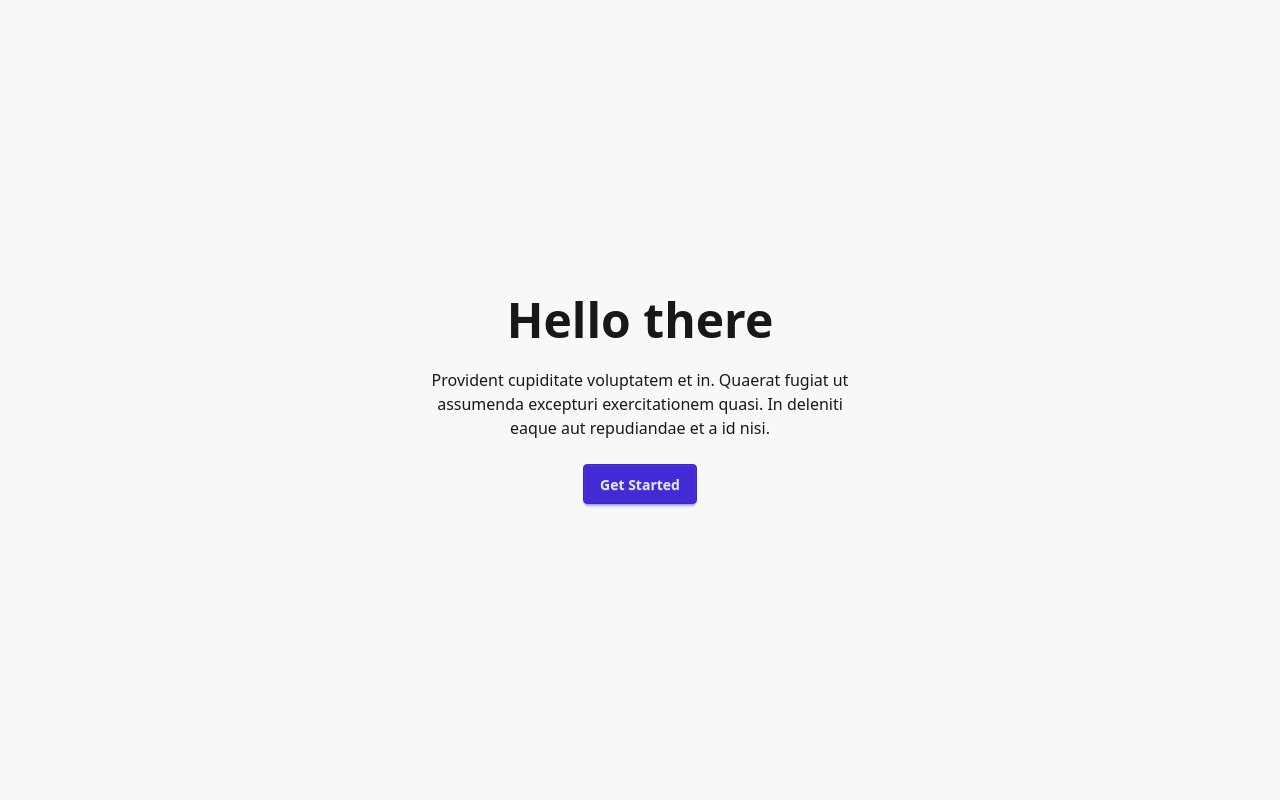
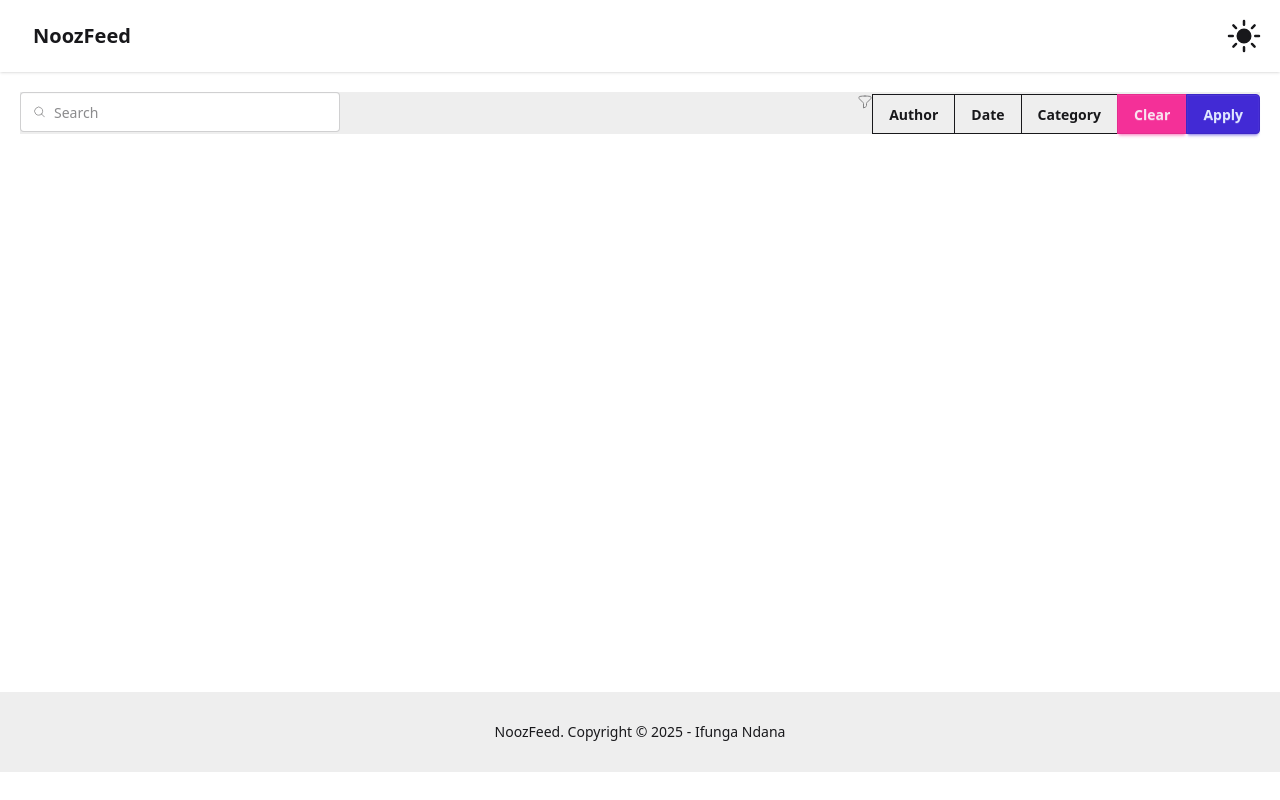
Before and after one commit to SubiyaCryolite/noozfeed, a React (Vite) app: page / in a window 1280 px wide. Built offline with nearby package versions, Linux system fonts and the light colour scheme.

Commit message:
Initial bootstrapping

```diff
--- a/package.json
+++ b/package.json
@@ -10,6 +10,7 @@
     "preview": "vite preview"
   },
   "dependencies": {
+    "@heroicons/react": "^2.2.0",
     "@tailwindcss/vite": "^4.0.8",
     "react": "^19.0.0",
     "react-dom": "^19.0.0",
--- a/src/App.tsx
+++ b/src/App.tsx
@@ -1,20 +1,26 @@
 import "./App.css";
+import ThemeControler from "@/components/ThemeController";
+import SearchInput from "@/components/SearchInput";
+import Filters from "@/components/Filters";
+import Footer from "./components/Footer";
 
 function App() {
   return (
-    <div className="hero bg-base-200 min-h-screen">
-      <div className="hero-content text-center">
-        <div className="max-w-md">
-          <h1 className="text-5xl font-bold">Hello there</h1>
-          <p className="py-6">
-            Provident cupiditate voluptatem et in. Quaerat fugiat ut assumenda
-            excepturi exercitationem quasi. In deleniti eaque aut repudiandae et
-            a id nisi.
-          </p>
-          <button className="btn btn-primary">Get Started</button>
+    <>
+      <header className="navbar min-h-10 p-4 shadow-sm">
+        <div className="bg flex w-full justify-between">
+          <a className="btn btn-ghost text-xl">NoozFeed</a>
+          <ThemeControler />
         </div>
-      </div>
-    </div>
+      </header>
+      <main className="h-[calc(100vh-11.25em)] flex-1 overflow-y-auto p-5">
+        <div className="bg bg-base-300 flex w-full justify-between">
+          <SearchInput />
+          <Filters />
+        </div>
+      </main>
+      <Footer />
+    </>
   );
 }
 
--- /dev/null
+++ b/src/components/Filters.tsx
@@ -0,0 +1,21 @@
+import FunnelIcon from "@heroicons/react/24/outline/FunnelIcon";
+
+export const Filters: React.FC = () => {
+  return (
+    <div>
+      <div className="join join-vertical sm:join-horizontal">
+        <FunnelIcon
+          className="join-item h-[1em] opacity-50"
+          aria-label="Filters"
+        />
+        <button className="btn btn-outline join-item">Author</button>
+        <button className="btn btn-outline join-item">Date</button>
+        <button className="btn btn-outline join-item">Category</button>
+        <button className="btn join-item btn-secondary">Clear</button>
+        <button className="btn join-item btn-primary">Apply</button>
+      </div>
+    </div>
+  );
+};
+
+export default Filters;
--- /dev/null
+++ b/src/components/Footer.tsx
@@ -0,0 +1,11 @@
+export const Footer: React.FC = () => {
+  return (
+    <footer className="footer sm:footer-horizontal footer-center bg-base-300 text-base-content min-h-20 p-4">
+      <aside>
+        <p>NoozFeed. Copyright © {new Date().getFullYear()} - Ifunga Ndana</p>
+      </aside>
+    </footer>
+  );
+};
+
+export default Footer;
--- /dev/null
+++ b/src/components/SearchInput.tsx
@@ -0,0 +1,13 @@
+import React from "react";
+import MagnifyingGlassIcon from "@heroicons/react/24/outline/MagnifyingGlassIcon";
+
+export const SearchInput: React.FC = () => {
+  return (
+    <label className="input">
+      <MagnifyingGlassIcon className="h-[1em] opacity-50" />
+      <input type="search" placeholder="Search" />
+    </label>
+  );
+};
+
+export default SearchInput;
--- /dev/null
+++ b/src/components/ThemeController.tsx
@@ -0,0 +1,18 @@
+import React from "react";
+
+import SunIcon from "@heroicons/react/24/outline/SunIcon";
+import MoonIcon from "@heroicons/react/24/outline/MoonIcon";
+
+export const ThemeControler: React.FC = () => {
+  //set theme in add context
+
+  return (
+    <label className="swap swap-rotate">
+      <input type="checkbox" className="theme-controller" value="dark" />
+      <SunIcon aria-label="sun" className="swap-off h-10 w-10 fill-current" />
+      <MoonIcon aria-label="moon" className="swap-on h-10 w-10 fill-current" />
+    </label>
+  );
+};
+
+export default ThemeControler;
```
